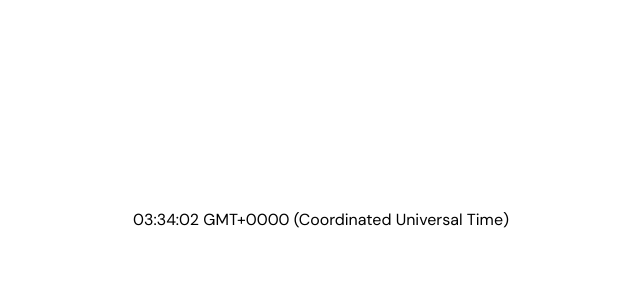
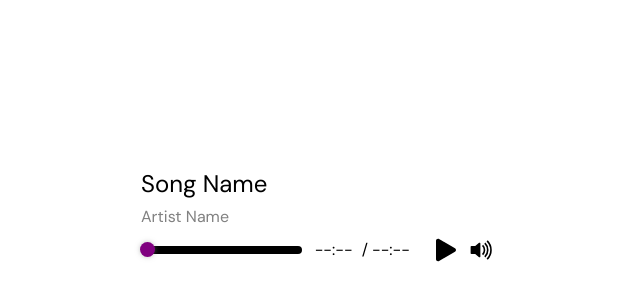
Before and after one commit to thelmaboamah/dance-break-app, a React (Vite) app: page /timer in a window 1280 px wide. Shown: the part 180-480 px from the top of the page, without its empty margins (319-959 px from the left). Built offline with nearby package versions, Linux system fonts and the light colour scheme; no server answers; what @passageidentity/passage-react would draw is missing.

Commit message:
adds audio player

```diff
--- a/package.json
+++ b/package.json
@@ -19,6 +19,8 @@
     "jsonwebtoken": "^9.0.2",
     "react": "^18.2.0",
     "react-dom": "^18.2.0",
+    "react-h5-audio-player": "^3.9.0",
+    "react-icons": "^4.11.0",
     "react-router-dom": "^6.16.0"
   },
   "devDependencies": {
--- a/src/App.jsx
+++ b/src/App.jsx
@@ -7,6 +7,7 @@ import Timer from "./views/Timer";
 import Playlists from "./views/Playlists";
 import SpotifyAuth from "./views/SpotifyAuth";
 import Dashboard from "./views/Dashboard";
+import Welcome from "./views/Welcome";
 
 function App() {
   return (
@@ -14,9 +15,8 @@ function App() {
       <Routes>
         <Route path="/" element={<SplashPage />}></Route>
         <Route path="/auth" element={<Auth />}></Route>
-        <Route path="/welcome" element={<Dashboard />}></Route>
-        <Route path="/spotify-auth" element={<SpotifyAuth />}></Route>
-        <Route path="/playlists" element={<Playlists />}></Route>
+        <Route path="/welcome" element={<Welcome />}></Route>
+        <Route path="/dashboard" element={<Dashboard />}></Route>
         <Route path="/timer" element={<Timer />}></Route>
         <Route path="/profile" element={<Profile />}></Route>
       </Routes>
--- /dev/null
+++ b/src/components/AudioPlayer.jsx
@@ -0,0 +1,43 @@
+import ReactAudioPlayer, { RHAP_UI } from "react-h5-audio-player";
+import "react-h5-audio-player/lib/styles.css";
+import {
+  BsPlayFill,
+  BsPauseFill,
+  BsFillVolumeUpFill,
+  BsVolumeMuteFill,
+} from "react-icons/bs";
+
+export default function AudioPlayer() {
+  return (
+    <section className="w-[360px]">
+      <div>
+        <h3 className="mb-2 text-h3">Song Name</h3>
+        <p className="mb-1 text-small text-lightGray">Artist Name</p>
+      </div>
+      <ReactAudioPlayer
+        autoPlay
+        autoPlayAfterSrcChange
+        layout="horizontal"
+        showJumpControls={false}
+        showDownloadProgress={false}
+        src="/audio/love-on-top.mp3"
+        customIcons={{
+          play: <BsPlayFill />,
+          pause: <BsPauseFill />,
+          volume: <BsFillVolumeUpFill />,
+          volumeMute: <BsVolumeMuteFill />,
+        }}
+        customProgressBarSection={[
+          RHAP_UI.PROGRESS_BAR,
+          RHAP_UI.CURRENT_TIME,
+          <div className="px-1" key="divider">
+            /
+          </div>,
+          RHAP_UI.DURATION,
+        ]}
+        // customVolumeControls={[]}
+        customAdditionalControls={[]}
+      />
+    </section>
+  );
+}
--- a/src/index.css
+++ b/src/index.css
@@ -62,6 +62,62 @@ passage-auth {
   --passage-body-font-family: theme(fontFamily.dmSans);
   --passage-container-padding: 0px 24px;
 }
+
+.audio-player {
+  width: 360px;
+  height: auto;
+}
+.rhap_container {
+  box-shadow: none;
+  background-color: transparent;
+  padding: 0;
+}
+
+.rhap_container * {
+  color: #000;
+}
+
+.rhap_progress-section {
+  width: 100%;
+}
+
+.rhap_progress-container {
+  margin-left: 0;
+}
+
+.rhap_progress-bar {
+  background-color: #000;
+  margin: 0;
+  height: 8px;
+  border-radius: 8px;
+}
+
+.rhap_progress-indicator {
+  background-color: theme(colors.primary);
+  width: 15px;
+  height: 15px;
+  top: -3px;
+  margin: -1px;
+}
+
+.rhap_progress-filled {
+  background-color: theme(colors.primary);
+  border-radius: 8px;
+}
+
+.rhap_time {
+  min-width: 43px;
+}
+
+..rhap_play-pause-button {
+  font-size: 35px;
+}
+
+.rhap_additional-controls,
+.rhap_volume-bar-area {
+  display: none;
+}
+
 @media (display-mode: standalone) {
   #install {
     display: none;
--- a/src/views/Timer.jsx
+++ b/src/views/Timer.jsx
@@ -1,11 +1,13 @@
 import { PassageAuthGuard } from "@passageidentity/passage-react";
 import AuthRedirect from "../components/AuthRedirect";
+import AudioPlayer from "../components/AudioPlayer";
 
 export default function Timer() {
   const date = new Date();
   return (
     <PassageAuthGuard unAuthComp={<AuthRedirect />}>
-      <div>{date.toTimeString()}</div>
+      <AudioPlayer />
+      {/* <div>{date.toTimeString()}</div> */}
     </PassageAuthGuard>
   );
 }
--- a/tailwind.config.js
+++ b/tailwind.config.js
@@ -12,6 +12,7 @@ export default {
       blueText: "#00526C", // for download button text
       purpleText: "#800080", // for secondary button text
       yellowBg: "#FFFCED", // for break timer and splash screen
+      lightGray: "#818181", // for audio player text
     },
     fontFamily: {
       dmSans: ["DM Sans", "sans-serif"],
@@ -24,6 +25,7 @@ export default {
           fontWeight: "400",
         },
       ],
+      small: ["16px", { lineHeight: "1.2em", fontWeight: "400" }],
       button: [
         "16px",
         {
@@ -77,6 +79,7 @@ export default {
         },
       ],
     },
+    extend: {
       spacing: {
         8: "8px",
         12: "12px",
@@ -87,7 +90,7 @@ export default {
         "button-w": "238px", // width of button
         "button-h": "43px", // height of button
       },
-    extend: {},
+    },
   },
   plugins: [],
 };
```
Also changed, not shown: 2 other files (tests, documents, lock files or other folders). Lines whose indentation alone changed are shown as unchanged.
